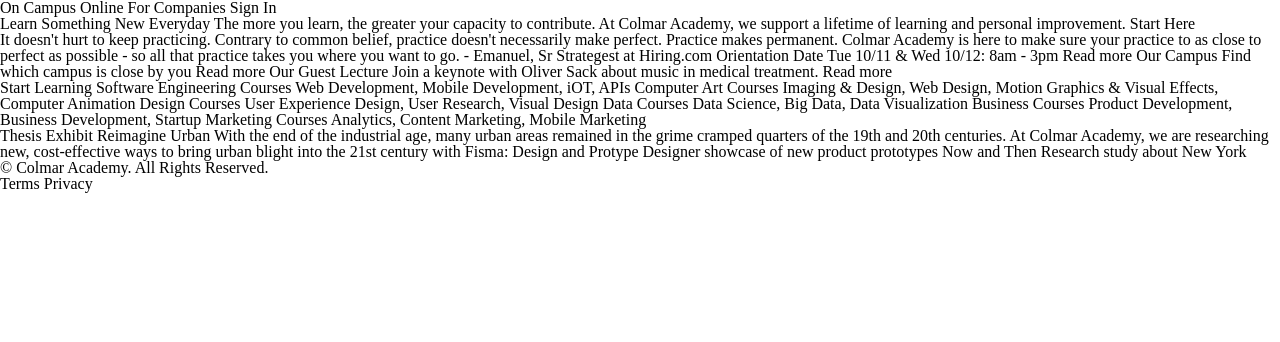
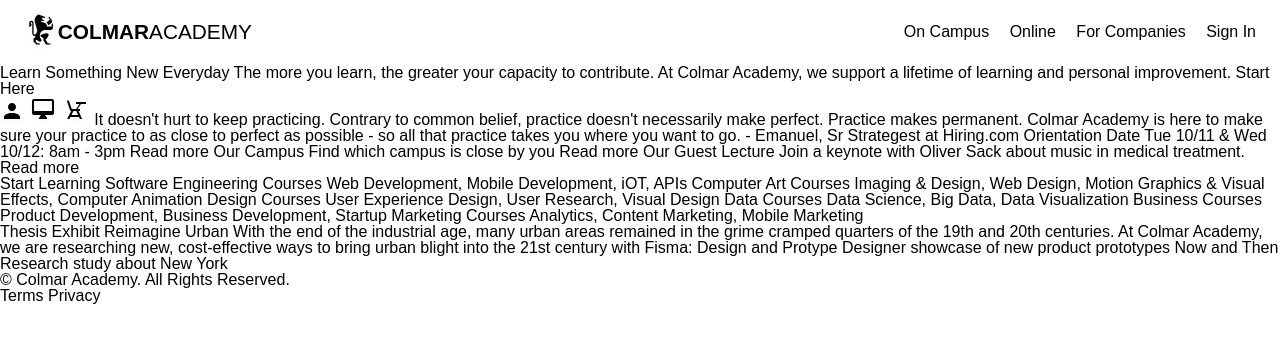
Before and after one commit to jsharris1229/colmaracademy, a plain HTML site: page index.html in a window 1280 px wide. Drawn offline with Linux system fonts and the light colour scheme.

Commit message:
Code header section and debug.

```diff
--- a/index.html
+++ b/index.html
@@ -11,20 +11,30 @@
 
     <!-- Stylesheets: start with standard reset -->
     <link href="resources/css/reset.css" rel="stylesheet">
-    <link hrexf="resources/css/style.css" rel="stylesheet">
+    <link href="resources/css/style.css" rel="stylesheet">
   </head>
 
   <body>
   <!-- ***** Top navigation bar (header) -->
     <header>
-      <!-- Logo here -->
-      On Campus
-      Online
-      For Companies
-      Sign In
+      <div class="leftlogo">
+        <img src="resources/images/ic-logo.svg" alt="Academy Logo">
+        <span>COLMAR</span><span>ACADEMY</span>
+      </div> <!-- end .leftlog -->
+
+      <nav>
+        <ul>
+          <li>On Campus</li>
+          <li>Online</li>
+          <li>For Companies</li>
+          <li>Sign In</li>
+        </ul>
+      </nav>
     </header>
 
   <!-- ***** Banner section -->
+    <div class="mainwrapper">
+
     <section class="banner">
       <!-- image here -->
       Learn Something New Everyday
@@ -36,6 +46,10 @@
 
   <!-- ***** Overiew section -->
     <section class="overview">
+      <!-- Icons to use elsewhere -->
+      <img src="resources/images/ic-login.svg" alt="Login icon">
+      <img src="resources/images/ic-online.svg" alt="Online icon">
+      <img src="resources/images/ic-on-campus.svg" alt="On Campus (DesK) icon">
       <!-- image here -->
       It doesn't hurt to keep practicing.
       Contrary to common belief, practice doesn't necessarily make perfect.
@@ -128,5 +142,7 @@
       </div>
     </footer>
 
+  </div> <!-- end .mainwrapper -->
+
   </body>
 </html>
--- a/resources/css/style.css
+++ b/resources/css/style.css
@@ -15,7 +15,54 @@
 /* ***** Top navigation bar (header)
 */
 header {
+   display: flex;
+   justify-content: space-between;
+   align-items: center;
+   position: fixed;
+   z-index: 20;
+   height: 64px;
+   width: 100%;
+   background-color: white;
+}
 
+.leftlogo {
+  display: flex;
+  justify-content: flex-start;
+  align-items: center;
+  padding-left: 24px;
+}
+
+.leftlogo img {
+  height: 40px;
+}
+
+.leftlogo span:nth-child(2) {
+  font-weight: bold;
+}
+
+.leftlogo span:nth-child(2),
+.leftlogo span:nth-child(3) {
+  font-size: 1.3rem;
+}
+
+
+header nav {
+  display: flex;
+  padding-right: 24px;
+}
+
+header nav ul {
+  display flex;
+}
+
+header nav ul li {
+  display: inline-flex;
+  margin-left: 16px;
+}
+
+.mainwrapper {
+  position: relative;
+  top: 65px;
 }
 
 /* ***** Banner section
```
